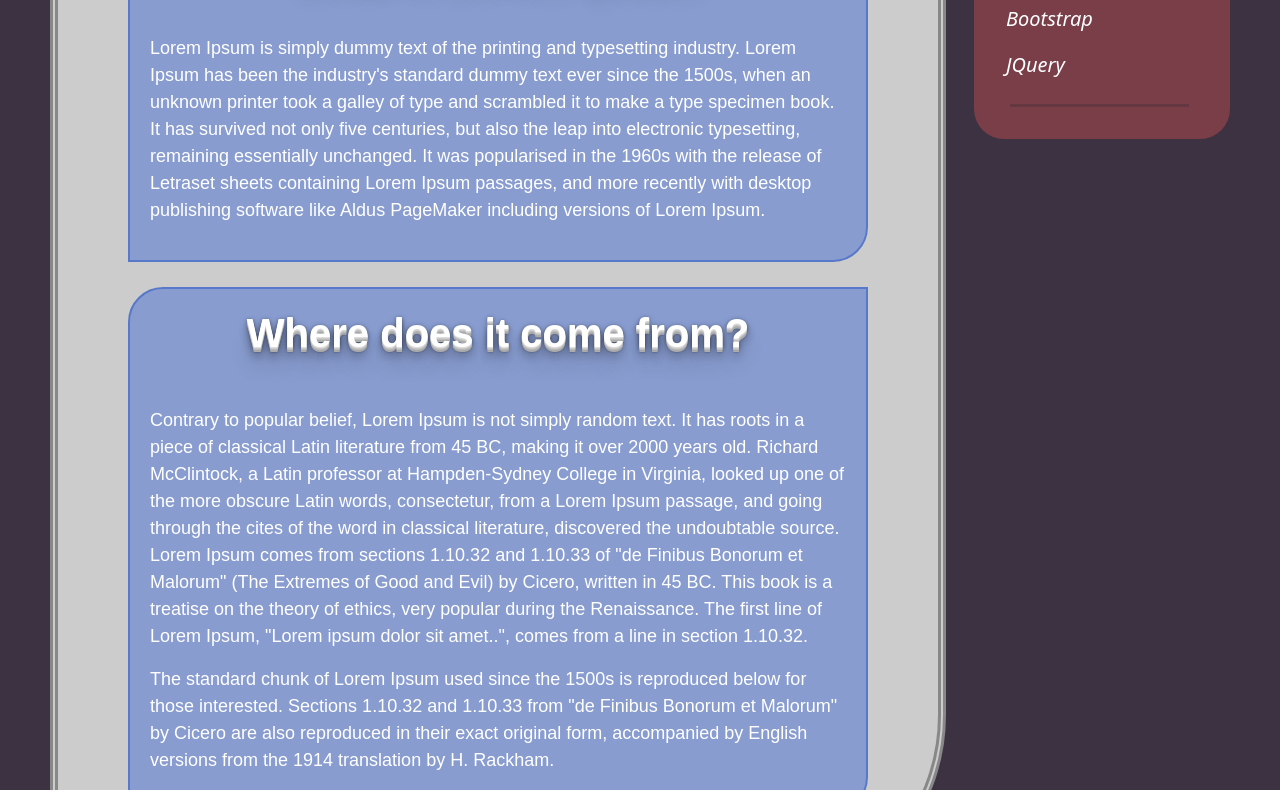
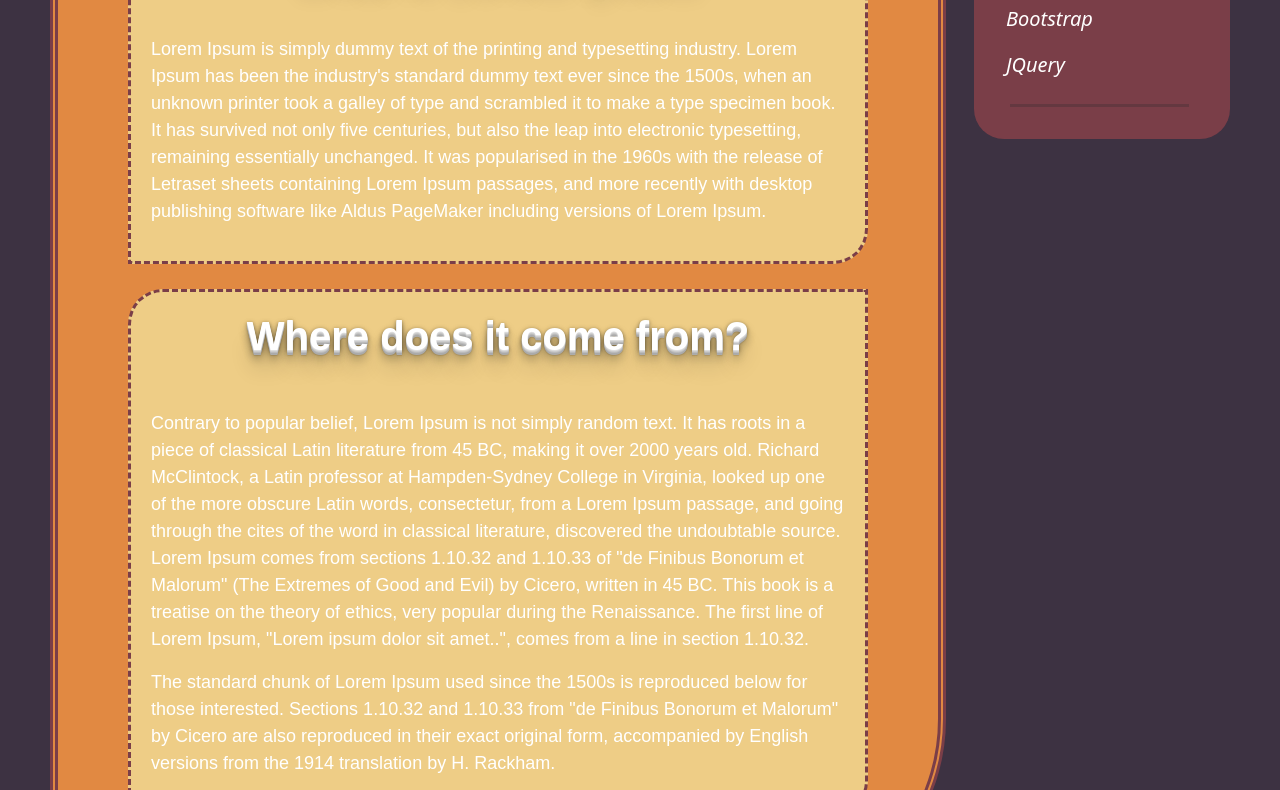
Before and after one commit to PedroPuertasR/HLC-proyecto2, a plain HTML site: page gameFroot/gameFroot.html in a window 1280 px wide. Shown: the part 499-1289 px from the top of the page. Drawn offline with nearby package versions, Linux system fonts and the light colour scheme.

Commit message:
Cambios visuales en parte Guille

```diff
--- a/gameFroot/cssGameFroot.css
+++ b/gameFroot/cssGameFroot.css
@@ -29,3 +29,13 @@ footer {
 #copy {
     background-color: #7a3e48;
 }
+
+#seccion-main {
+    border: 8px double #7a3e48;
+    background-color: #e18942;
+}
+
+article {
+    background:#eecd86;
+    border: 3px dashed #7a3e48;
+}
```
